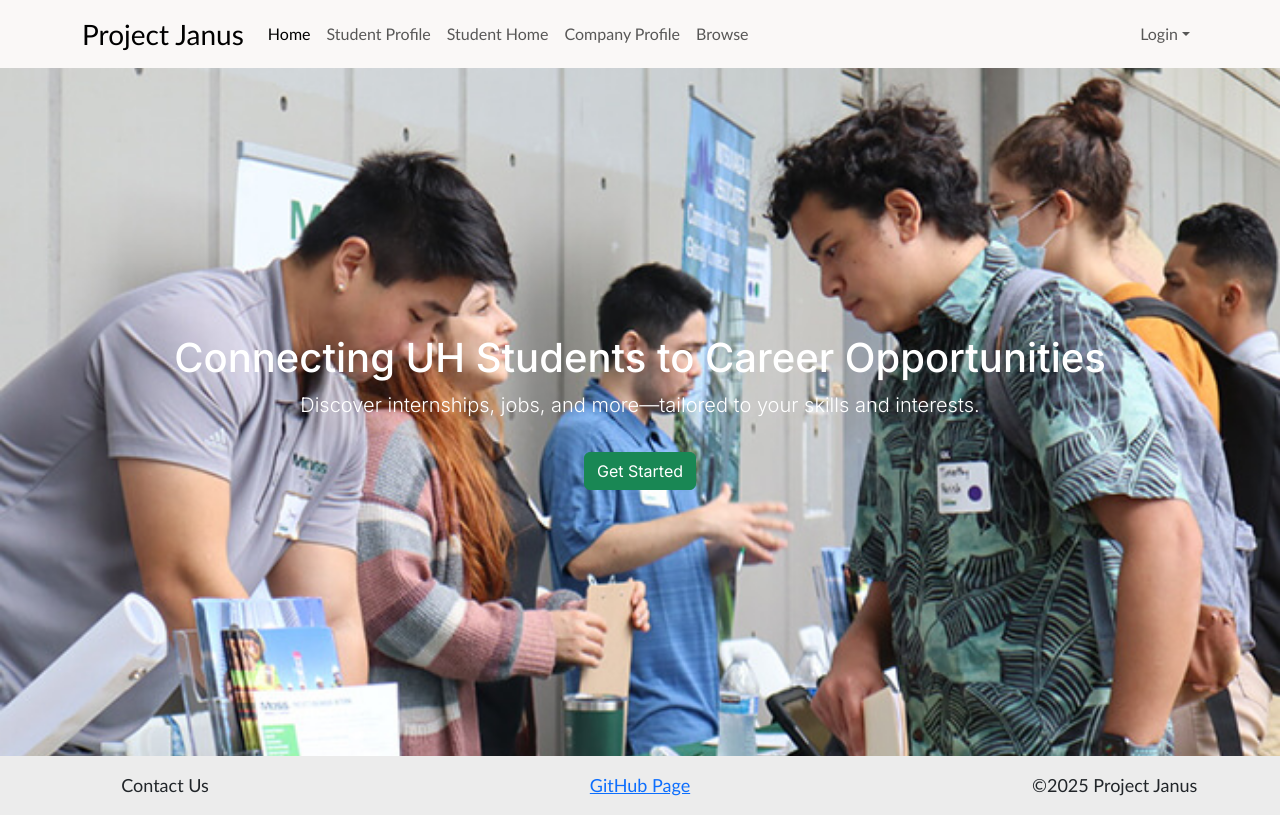
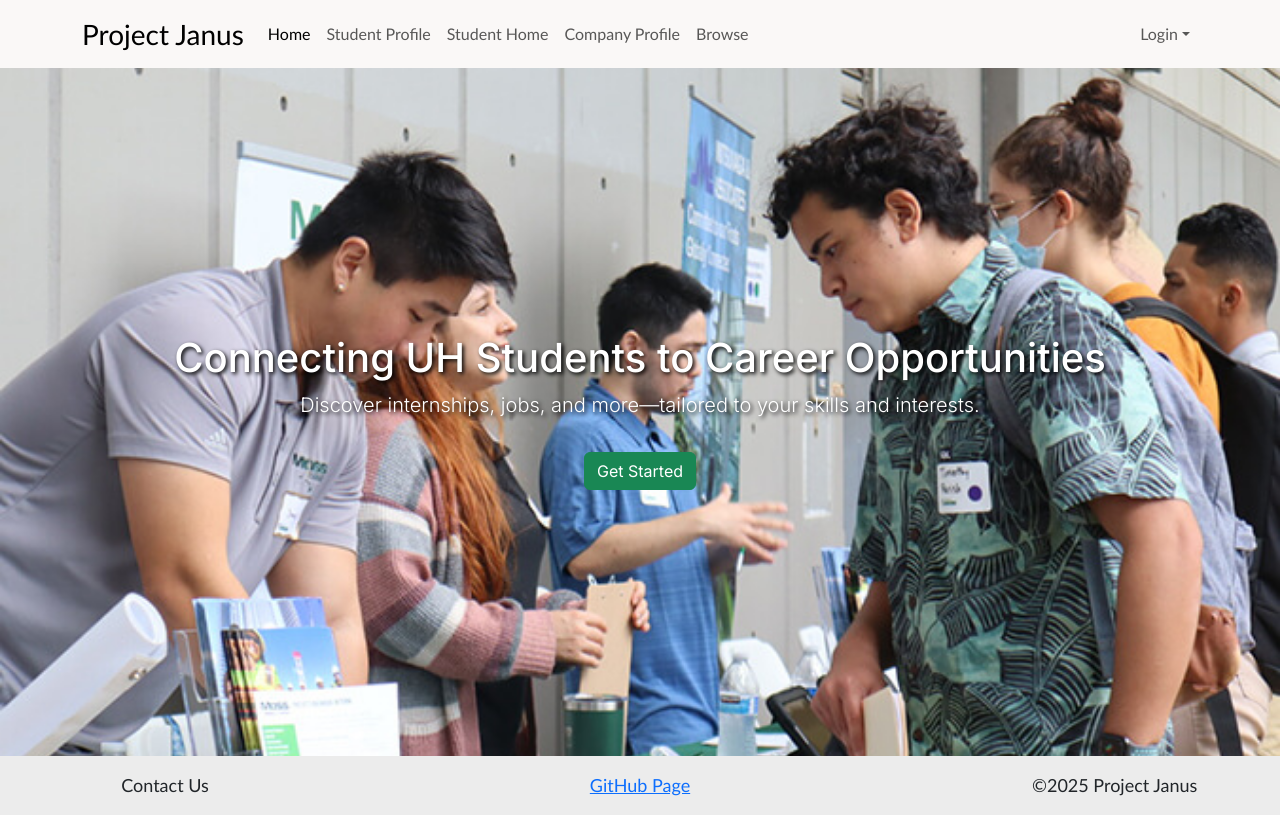
Before and after one commit to project-janus-3/company-connector, a Next.js app: page / in a window 1280 px wide. Built offline with nearby package versions, Linux system fonts and the light colour scheme; no server answers.

Commit message:
Update globals.css
made center text more visible

```diff
--- a/src/app/globals.css
+++ b/src/app/globals.css
@@ -88,3 +88,8 @@ body {
   justify-content: center;
   text-align: center;
 }
+
+.info h1,
+.info p {
+  text-shadow: 2px 2px 4px rgba(0, 0, 0, 1);
+}
```
